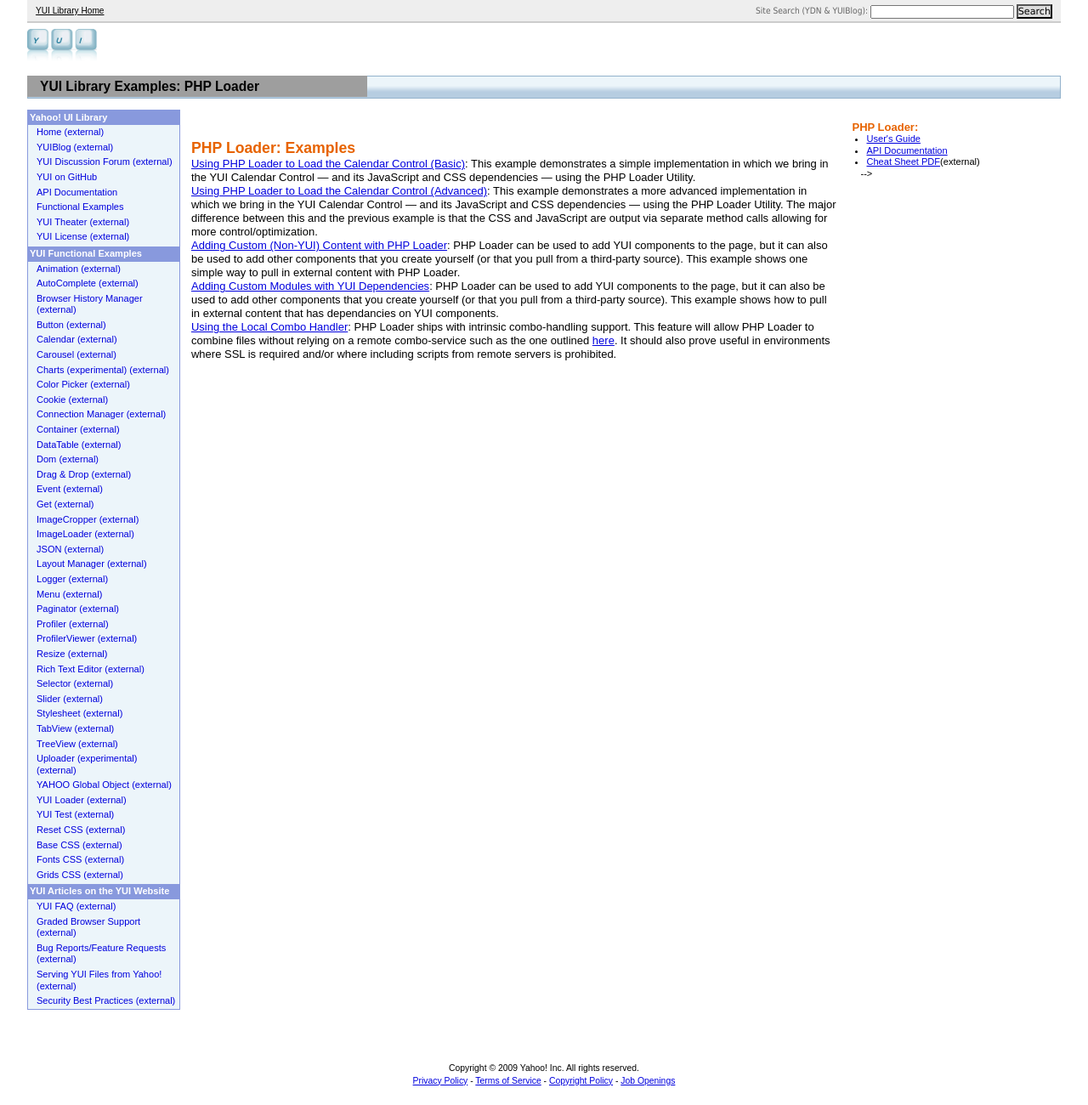
After one commit to yui/phploader, a PHP site: page /examples/index.html in a window 1280 px wide. The commit adds this page. Shown: the whole page at 85% size. Run offline with PHP 8.4, Linux system fonts and the light colour scheme; grey boxes are pictures that could not be loaded.

Commit message:
Moving the main index page location and adding a 2nd example index page

```diff
--- a/examples/inc/resources.inc
+++ b/examples/inc/resources.inc
@@ -1,6 +1,6 @@
 <h3>More YUI Loader Utility Resources:</h3>
 <ul>
-	<li><a href="index.php">User's Guide</a></li>
+	<li><a href="../index.php">User's Guide</a></li>
 	<li><a href="../api_docs/index.html">API Documentation</a></li>
     <!--
 	<li><a href="http://yuiblog.com/assets/pdf/cheatsheets/phploader.pdf">Cheat Sheet PDF</a></li>
--- /dev/null
+++ b/examples/index.html
@@ -0,0 +1,272 @@
+<!DOCTYPE html PUBLIC "-//W3C//DTD HTML 4.01//EN"
+"http://www.w3.org/TR/html4/strict.dtd">
+<html>
+    <head>
+        <title>
+            YUI Library Examples: Connection Manager
+        </title>
+        <meta http-equiv="content-type" content="text/html; charset=utf-8">
+        <link rel="stylesheet" type="text/css" href="assets/yui.css">
+        <link rel="shortcut icon" href="assets/favicon.ico" type="image/x-icon">
+        <style type="text/css">
+/*Supplemental CSS for the YUI distribution*/
+        #custom-doc { width: 95%; min-width: 950px; }
+        #pagetitle {background-image: url(assets/bg_hd.gif);}
+        #pagetitle h1 {background-image: url(assets/title_h_bg.gif);}
+
+        </style><!--Script and CSS includes for YUI dependencies on this page-->
+
+        <script type="text/javascript" src="../../build/yuiloader-dom-event/yuiloader-dom-event.js">
+</script>
+        <script type="text/javascript">
+//enable passthrough of errors from YUI Event:
+        if ((typeof YAHOO !== "undefined") && (YAHOO.util) && (YAHOO.util.Event)) {
+        YAHOO.util.Event.throwErrors = true;
+        }
+        </script>
+    </head>
+    <body id="yahoo-com" class="">
+        <div id="custom-doc" class="yui-t2">
+            <div id="hd">
+                <div id="ygunav">
+                    <p>
+                        <em><a href="http://developer.yahoo.com/yui/">YUI Library Home</a></em>
+                    </p>
+                    <form action="http://search.yahoo.com/search" id="sitesearchform" name="sitesearchform">
+                        <input name="vs" type="hidden" value="developer.yahoo.com"> <input name="vs" type="hidden" value="yuiblog.com">
+                        <div id="sitesearch">
+                            <label for="searchinput">Site Search (YDN &amp; YUIBlog):</label> <input type="text" id="searchinput" name="p"> <input type="submit" value="Search" id="searchsubmit" class="ygbt">
+                        </div>
+                    </form>
+                </div>
+                <div id="ygma">
+                    <a href="http://developer.yahoo.com/yui/"><img src="assets/yui.gif" border="0" height="38"></a>
+                </div>
+                <div id="pagetitle">
+                    <h1>
+                        YUI Library Examples: PHP Loader
+                    </h1>
+                </div>
+            </div>
+            <div id="bd">
+                <div id="yui-main">
+                    <div class="yui-b">
+                        <div class="yui-ge">
+                            <div class="yui-u first">
+                                <h1 class="firstContent">
+                                    PHP Loader: Examples
+                                </h1>
+                                    <li><a href='phploader-basic.php'>Using PHP Loader to Load the Calendar Control (Basic)</a>: This example demonstrates a simple implementation in which we bring in the YUI Calendar Control — and its JavaScript and CSS dependencies — using the PHP Loader Utility.</li>
+                                    <li><a href='phploader-advanced.php'>Using PHP Loader to Load the Calendar Control (Advanced)</a>: This example demonstrates a more advanced implementation in which we bring in the YUI Calendar Control — and its JavaScript and CSS dependencies — using the PHP Loader Utility.  The major difference between this and the previous example is that the CSS and JavaScript are output via separate method calls allowing for more control/optimization.</li>
+                                    <li><a href='phploader-custom-modules.php'>Adding Custom (Non-YUI) Content with PHP Loader</a>: PHP Loader can be used to add YUI components to the page, but it can also be used to add other components that you create yourself (or that you pull from a third-party source). This example shows one simple way to pull in external content with PHP Loader.</li>
+                                    <li><a href='phploader-custom-modules-with-yui.php'>Adding Custom Modules with YUI Dependencies</a>: PHP Loader can be used to add YUI components to the page, but it can also be used to add other components that you create yourself (or that you pull from a third-party source). This example shows how to pull in external content that has dependancies on YUI components.</li>
+                                    <li><a href='phploader-local-combo-handler.php'>Using the Local Combo Handler</a>: PHP Loader ships with intrinsic combo-handling support. This feature will allow PHP Loader to combine files without relying on a remote combo-service such as the one outlined <a href="http://developer.yahoo.com/yui/articles/hosting/?#combo">here</a>. It should also prove useful in environments where SSL is required and/or where including scripts from remote servers is prohibited.</li>
+                                </ul>
+                            </div>
+                            <div class="yui-u">
+                                <div id="module" class="firstContent">
+                                    <h3>
+                                        PHP Loader:
+                                    </h3>
+                                    <ul>
+                                        <li>
+                                            <a href="../index.php">User's Guide</a>
+                                        </li>
+                                        <li>
+                                            <a href="../api_docs/index.html">API Documentation</a>
+                                        </li>
+                                        <!-->
+                                        <li>
+                                            <a href="http://yuiblog.com/assets/pdf/cheatsheets/connection.pdf">Cheat Sheet PDF</a>(external)
+                                        </li>
+                                        -->
+                                    </ul>
+                                </div>
+                            </div>
+                        </div>
+                    </div>
+                </div>
+                <div class="yui-b" id="tocWrapper">
+                    <!-- TABLE OF CONTENTS -->
+                    <div id="toc">
+                        <ul>
+                            <li class="sect first">Yahoo! UI Library
+                            </li>
+                            <li class="item">
+                                <a title="The Yahoo! User Interface Library (YUI)" href="http://developer.yahoo.com/yui/">Home (external)</a>
+                            </li>
+                            <li class="item">
+                                <a title="The Yahoo! User Interface Blog" href="http://yuiblog.com">YUIBlog (external)</a>
+                            </li>
+                            <li class="item">
+                                <a title="The Yahoo! Group YDN-JavaScript hosts the YUI community forum" href="http://tech.groups.yahoo.com/group/ydn-javascript/">YUI Discussion Forum (external)</a>
+                            </li>
+                            <li class="item">
+                                <a title="The YUI Library source can be checked out from GitHub" href="http://github.com/yui/">YUI on GitHub</a>
+                            </li>
+                            <li class="item">
+                                <a title="Instantly searchable API documentation for the entire YUI library." href="http://developer.yahoo.com/yui/docs/index.html">API Documentation</a>
+                            </li>
+                            <li class="item">
+                                <a title="Examples of every YUI utility and control in action" href="http://developer.yahoo.com/yui/examples/">Functional Examples</a>
+                            </li>
+                            <li class="item">
+                                <a title="Videos and podcasts from the YUI Team and from the Yahoo! frontend engineering community." href="http://developer.yahoo.com/yui/theater/">YUI Theater (external)</a>
+                            </li>
+                            <li class="item">
+                                <a title="YUI is free and open, offered under a BSD license." href="http://developer.yahoo.com/yui/license.html">YUI License (external)</a>
+                            </li>
+                            <li class="sect">YUI Functional Examples
+                            </li>
+                            <li class="item">
+                                <a title="The YUI Animation Utility - Functional Examples" href="http://developer.yahoo.com/yui/examples/animation/index.html">Animation (external)</a>
+                            </li>
+                            <li class="item">
+                                <a title="The YUI AutoComplete Control - Functional Examples" href="http://developer.yahoo.com/yui/examples/autocomplete/index.html">AutoComplete (external)</a>
+                            </li>
+                            <li class="item">
+                                <a title="The YUI Browser History Manager - Functional Examples" href="http://developer.yahoo.com/yui/examples/history/index.html">Browser History Manager (external)</a>
+                            </li>
+                            <li class="item">
+                                <a title="The YUI Button Control - Functional Examples" href="http://developer.yahoo.com/yui/examples/button/index.html">Button (external)</a>
+                            </li>
+                            <li class="item">
+                                <a title="The YUI Calendar Control - Functional Examples" href="http://developer.yahoo.com/yui/examples/calendar/index.html">Calendar (external)</a>
+                            </li>
+                            <li class="item">
+                                <a title="The YUI Carousel Control - Functional Examples" href="http://developer.yahoo.com/yui/examples/carousel/index.html">Carousel (external)</a>
+                            </li>
+                            <li class="item">
+                                <a title="The YUI Charts Control - Functional Examples" href="http://developer.yahoo.com/yui/examples/charts/index.html">Charts (experimental) (external)</a>
+                            </li>
+                            <li class="item">
+                                <a title="The YUI Color Picker Control - Functional Examples" href="http://developer.yahoo.com/yui/examples/colorpicker/index.html">Color Picker (external)</a>
+                            </li>
+                            <li class="item">
+                                <a title="The YUI Cookie Utility - Functional Examples" href="http://developer.yahoo.com/yui/examples/cookie/index.html">Cookie (external)</a>
+                            </li>
+                            <li class="item">
+                                <a title="The YUI Connection Manager (AJAX) - Functional Examples" href="http://developer.yahoo.com/yui/examples/connection/index.html">Connection Manager (external)</a>
+                            </li>
+                            <li class="item">
+                                <a title="The YUI Container Family (Module, Overlay, Tooltip, Panel, Dialog, SimpleDialog) - Functional Examples" href="http://developer.yahoo.com/yui/examples/container/index.html">Container (external)</a>
+                            </li>
+                            <li class="item">
+                                <a title="The YUI DataTable Control - Functional Examples" href="http://developer.yahoo.com/yui/examples/datatable/index.html">DataTable (external)</a>
+                            </li>
+                            <li class="item">
+                                <a title="The YUI Dom Collection - Functional Examples" href="http://developer.yahoo.com/yui/examples/dom/index.html">Dom (external)</a>
+                            </li>
+                            <li class="item">
+                                <a title="The YUI Drag &amp; Drop Utility - Functional Examples" href="http://developer.yahoo.com/yui/examples/dragdrop/index.html">Drag &amp; Drop (external)</a>
+                            </li>
+                            <li class="item">
+                                <a title="The YUI Event Utility - Functional Examples" href="http://developer.yahoo.com/yui/examples/event/index.html">Event (external)</a>
+                            </li>
+                            <li class="item">
+                                <a title="The YUI Get Utility - Functional Examples" href="http://developer.yahoo.com/yui/examples/get/index.html">Get (external)</a>
+                            </li>
+                            <li class="item">
+                                <a title="The YUI ImageCropper Control - Functional Examples" href="http://developer.yahoo.com/yui/examples/imagecropper/index.html">ImageCropper (external)</a>
+                            </li>
+                            <li class="item">
+                                <a title="The YUI ImageLoader Utility - Functional Examples" href="http://developer.yahoo.com/yui/examples/imageloader/index.html">ImageLoader (external)</a>
+                            </li>
+                            <li class="item">
+                                <a title="The YUI JSON Utility - Functional Examples" href="http://developer.yahoo.com/yui/examples/json/index.html">JSON (external)</a>
+                            </li>
+                            <li class="item">
+                                <a title="The YUI Layout Manager - Functional Examples" href="http://developer.yahoo.com/yui/examples/layout/index.html">Layout Manager (external)</a>
+                            </li>
+                            <li class="item">
+                                <a title="The YUI Logger Control - Functional Examples" href="http://developer.yahoo.com/yui/examples/logger/index.html">Logger (external)</a>
+                            </li>
+                            <li class="item">
+                                <a title="The YUI Menu Control - Functional Examples" href="http://developer.yahoo.com/yui/examples/menu/index.html">Menu (external)</a>
+                            </li>
+                            <li class="item">
+                                <a title="The YUI Paginator - Functional Examples" href="http://developer.yahoo.com/yui/examples/paginator/index.html">Paginator (external)</a>
+                            </li>
+                            <li class="item">
+                                <a title="The YUI Profiler Utility - Functional Examples" href="http://developer.yahoo.com/yui/examples/profiler/index.html">Profiler (external)</a>
+                            </li>
+                            <li class="item">
+                                <a title="The YUI ProfileViewer Control - Functional Examples" href="http://developer.yahoo.com/yui/examples/profilerviewer/index.html">ProfilerViewer (external)</a>
+                            </li>
+                            <li class="item">
+                                <a title="The YUI Resize Utility - Functional Examples" href="http://developer.yahoo.com/yui/examples/resize/index.html">Resize (external)</a>
+                            </li>
+                            <li class="item">
+                                <a title="The YUI Rich Text Editor - Functional Examples" href="http://developer.yahoo.com/yui/examples/editor/index.html">Rich Text Editor (external)</a>
+                            </li>
+                            <li class="item">
+                                <a title="The YUI Selector Utility - Functional Examples" href="http://developer.yahoo.com/yui/examples/selector/index.html">Selector (external)</a>
+                            </li>
+                            <li class="item">
+                                <a title="The YUI Slider Control - Functional Examples" href="http://developer.yahoo.com/yui/examples/slider/index.html">Slider (external)</a>
+                            </li>
+                            <li class="item">
+                                <a title="The YUI Stylesheet Utility - Functional Examples" href="http://developer.yahoo.com/yui/examples/stylesheet/index.html">Stylesheet (external)</a>
+                            </li>
+                            <li class="item">
+                                <a title="The YUI TabView Control - Functional Examples" href="http://developer.yahoo.com/yui/examples/tabview/index.html">TabView (external)</a>
+                            </li>
+                            <li class="item">
+                                <a title="The YUI TreeView Control - Functional Examples" href="http://developer.yahoo.com/yui/examples/treeview/index.html">TreeView (external)</a>
+                            </li>
+                            <li class="item">
+                                <a title="The YUI Uploader Utility - Functional Examples" href="http://developer.yahoo.com/yui/examples/uploader/index.html">Uploader (experimental) (external)</a>
+                            </li>
+                            <li class="item">
+                                <a title="The YUI YAHOO Global Object - Functional Examples" href="http://developer.yahoo.com/yui/examples/yahoo/index.html">YAHOO Global Object (external)</a>
+                            </li>
+                            <li class="item">
+                                <a title="The YUI Loader Utility - Functional Examples" href="http://developer.yahoo.com/yui/examples/yuiloader/index.html">YUI Loader (external)</a>
+                            </li>
+                            <li class="item">
+                                <a title="The YUI Test Utility - Functional Examples" href="http://developer.yahoo.com/yui/examples/yuitest/index.html">YUI Test (external)</a>
+                            </li>
+                            <li class="item">
+                                <a title="YUI Reset CSS - Functional Examples" href="http://developer.yahoo.com/yui/examples/reset/index.html">Reset CSS (external)</a>
+                            </li>
+                            <li class="item">
+                                <a title="YUI Base CSS - Functional Examples" href="http://developer.yahoo.com/yui/examples/base/index.html">Base CSS (external)</a>
+                            </li>
+                            <li class="item">
+                                <a title="YUI Fonts CSS - Functional Examples" href="http://developer.yahoo.com/yui/examples/fonts/index.html">Fonts CSS (external)</a>
+                            </li>
+                            <li class="item">
+                                <a title="YUI Grids CSS - Functional Examples" href="http://developer.yahoo.com/yui/examples/grids/index.html">Grids CSS (external)</a>
+                            </li>
+                            <li class="sect">YUI Articles on the YUI Website
+                            </li>
+                            <li class="item">
+                                <a title="Answers to Frequently Asked Questions about the YUI Library" href="http://developer.yahoo.com/yui/articles/faq/">YUI FAQ (external)</a>
+                            </li>
+                            <li class="item">
+                                <a title="Yahoo!'s philosophy of Graded Browser Support" href="http://developer.yahoo.com/yui/articles/gbs/">Graded Browser Support (external)</a>
+                            </li>
+                            <li class="item">
+                                <a title="Reporting Bugs and Making Feature Requests for YUI Components" href="http://developer.yahoo.com/yui/articles/reportingbugs/">Bug Reports/Feature Requests (external)</a>
+                            </li>
+                            <li class="item">
+                                <a title="Serve YUI source files from Yahoo! -- free, fast, and simple" href="http://developer.yahoo.com/yui/articles/hosting/">Serving YUI Files from Yahoo! (external)</a>
+                            </li>
+                            <li class="item">
+                                <a title="Best practices for working with web services while protecting user privacy" href="http://developer.yahoo.com/security/">Security Best Practices (external)</a>
+                            </li>
+                        </ul>
+                    </div>
+                </div>
+            </div><!--closes bd-->
+            <div id="ft">
+                <p class="first">
+                    Copyright © 2009 Yahoo! Inc. All rights reserved.
+                </p>
+                <p>
+                    <a href="http://privacy.yahoo.com/privacy/us/devel/index.html">Privacy Policy</a> - <a href="http://docs.yahoo.com/info/terms/">Terms of Service</a> - <a href="http://docs.yahoo.com/info/copyright/copyright.html">Copyright Policy</a> - <a href="http://careers.yahoo.com/">Job Openings</a>
+                </p>
+            </div>
+        </div>
+    </body>
+</html>
```
Also changed, not shown: index.php (renamed from examples/index.php, +50 -5 lines).
